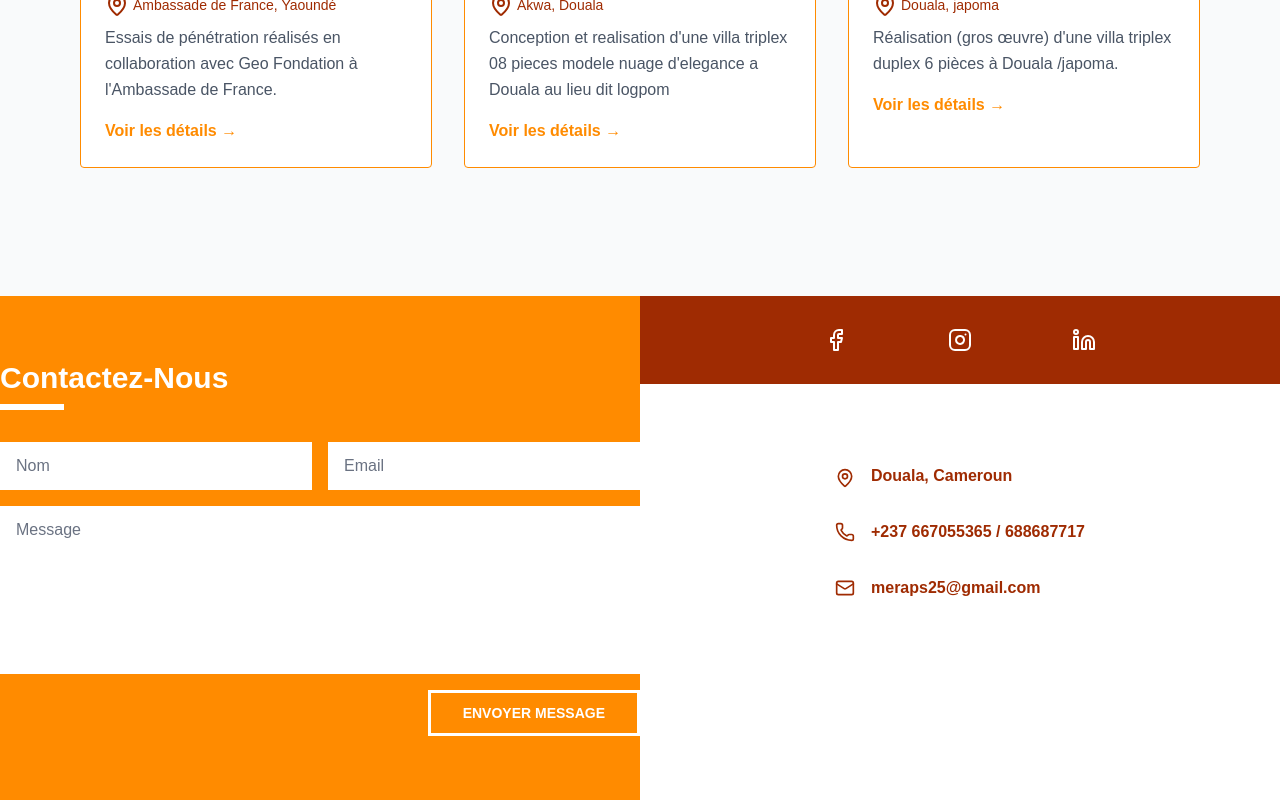
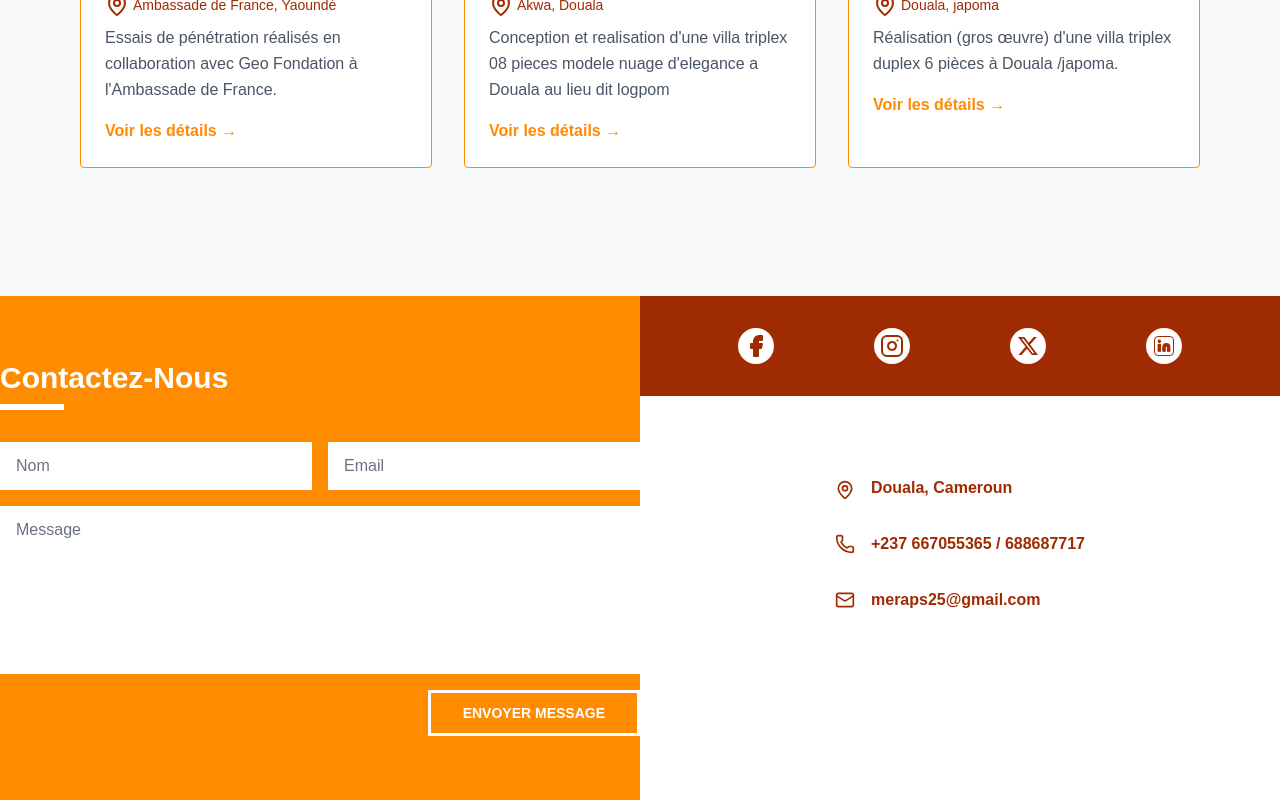
Before and after one commit to Nick-Lemy/merap_website, a Next.js app: page /projects in a window 1280 px wide. Shown: the part 1612-2412 px from the top of the page. Built offline with nearby package versions, Linux system fonts and the light colour scheme.

Commit message:
feat(footer): add Twitter icon and enhance social media icon styling

```diff
--- a/src/components/Footer.tsx
+++ b/src/components/Footer.tsx
@@ -6,7 +6,10 @@ import {
   Facebook,
   Linkedin,
   Instagram,
+  Twitter,
+  TwitterIcon,
 } from "lucide-react";
+import XIcon from "./icons/XIcon";
 
 export default function Footer() {
   return (
@@ -64,9 +67,18 @@ function ContactInfo() {
       <div className="flex flex-col h-full">
         {/* Social Media Icons */}
         <div className="flex w-full justify-center gap-25 items-center py-8 bg-primary">
-          <Facebook className="w-6 h-6 fill-transparent hover:fill-secondary text-tertiary hover:text-secondary cursor-pointer transition-colors duration-200" />
-          <Instagram className="w-6 h-6 fill-transparent hover:fill-secondary text-tertiary hover:text-secondary cursor-pointer transition-colors duration-200" />
-          <Linkedin className="w-6 h-6 fill-transparent hover:fill-secondary text-tertiary hover:text-secondary cursor-pointer transition-colors duration-200" />
+          <div className="bg-white p-1.5 flex items-center justify-center rounded-full">
+            <Facebook className="w-6 h-6 fill-primary text-primary hover:fill-secondary  hover:text-secondary cursor-pointer transition-colors duration-200" />
+          </div>
+          <div className="bg-white p-1.5 flex items-center justify-center rounded-full">
+            <Instagram className="w-6 font-bold h-6 fill-transparent text-primary hover:text-secondary cursor-pointer transition-colors duration-200" />
+          </div>
+          <div className="bg-white p-2 flex items-center justify-center rounded-full">
+            <XIcon className="w-5 h-5 fill-primary hover:fill-secondary text-primary hover:text-secondary cursor-pointer transition-colors duration-200" />
+          </div>
+          <div className="bg-white p-2 flex items-center justify-center rounded-full">
+            <Linkedin className="w-5 h-5 border rounded-sm p-0.5 border-primary fill-primary hover:fill-secondary hover:border-secondary text-primary hover:text-secondary cursor-pointer transition-colors duration-200" />
+          </div>
         </div>
 
         {/* Contact Information */}
--- /dev/null
+++ b/src/components/icons/XIcon.tsx
@@ -0,0 +1,21 @@
+import React from "react";
+
+export default function XIcon({ className }: { className: string }) {
+  return (
+    <svg
+      xmlns="http://www.w3.org/2000/svg"
+      fill="#000000"
+      className={`bi bi-twitter-x ${className}`}
+      viewBox="0 0 16 16"
+      id="Twitter-X--Streamline-Bootstrap"
+      height="16"
+      width="16"
+    >
+      <desc>Twitter X Streamline Icon: https://streamlinehq.com</desc>
+      <path
+        d="M12.6 0.75h2.454l-5.36 6.142L16 15.25h-4.937l-3.867 -5.07 -4.425 5.07H0.316l5.733 -6.57L0 0.75h5.063l3.495 4.633L12.601 0.75Zm-0.86 13.028h1.36L4.323 2.145H2.865z"
+        strokeWidth="1"
+      ></path>
+    </svg>
+  );
+}
```
